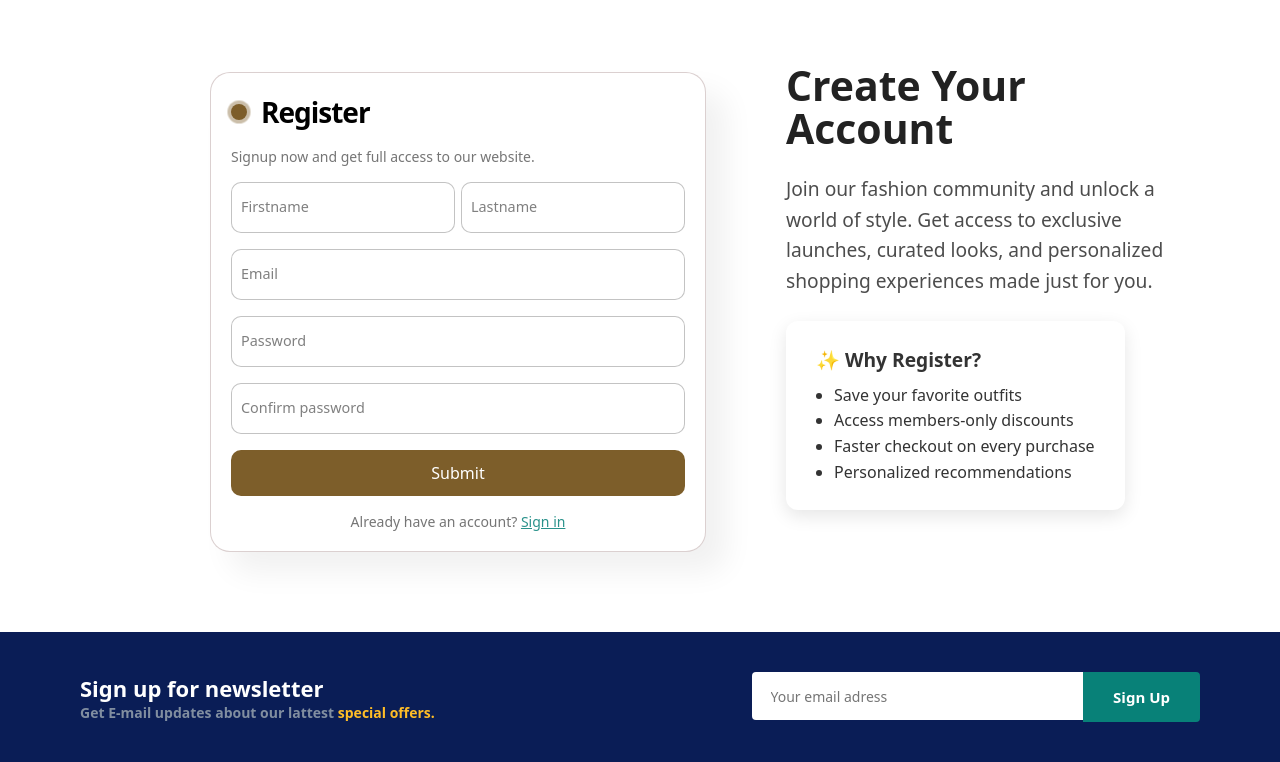
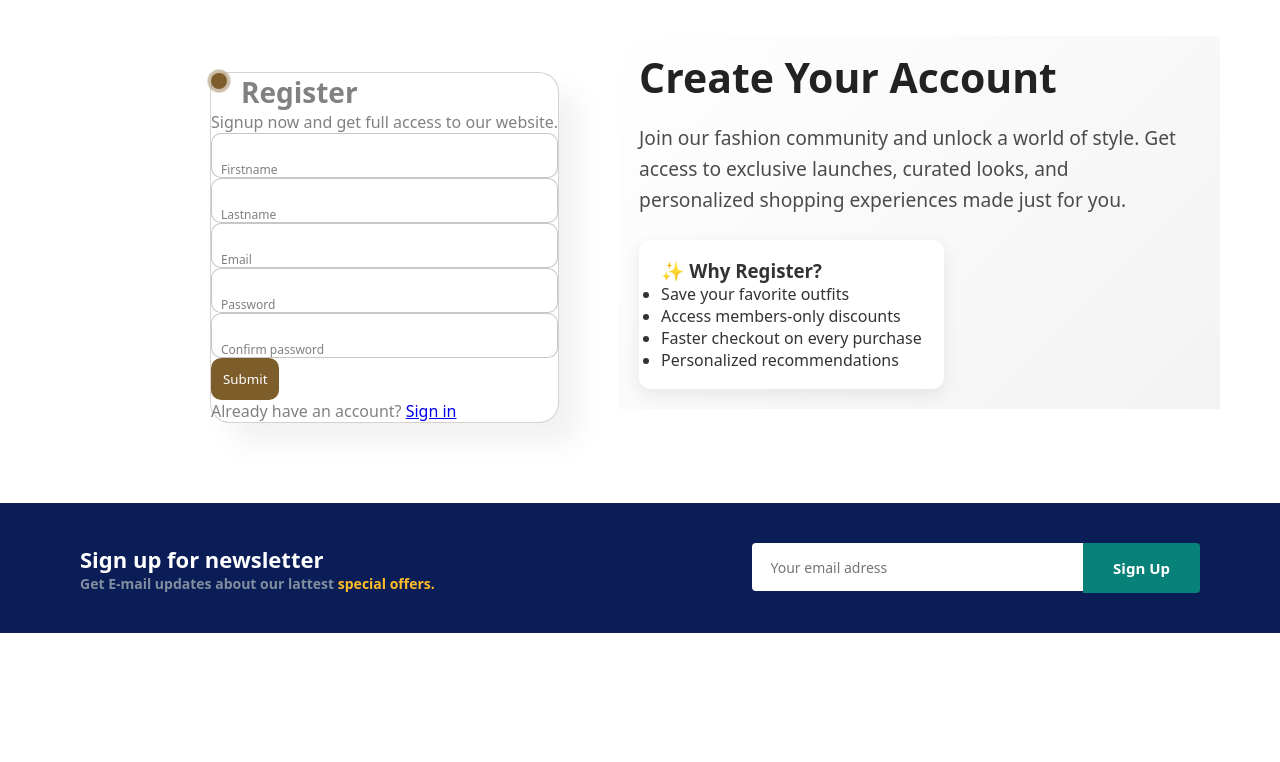
Before and after one commit to VitorTavares2/Fullstack-Django-Project, a Django app: page /user/ in a window 1280 px wide. Shown: the part 114-876 px from the top of the page. After the commit the page ends 747 px from the top, so only its background shows below. Run offline with Django 5.2, Linux system fonts and the light colour scheme; some libraries are stand-ins or nearby versions; some web fonts are replaced.

Commit message:
assets settings

```diff
--- a/stellaric/static/css/style.css
+++ b/stellaric/static/css/style.css
@@ -637,147 +615,13 @@
     background-position: center;
 }
 
-#login .form {
-    border: 1px solid rgba(216, 203, 203, 0.904);
-    box-shadow: 20px 20px 30px rgba(0, 0, 0, 0.06);
-    border-radius: 35px;
-    display: flex;
-    flex-direction: column;
-    gap: 10px;
-    max-width: 350px;
-    background-color: #fff;
-    padding: 20px;
-    border-radius: 20px;
-    position: relative;
-  }
-
-
-#login .title {
-    font-size: 28px;
-    color: #000;
-    font-weight: 600;
-    letter-spacing: -1px;
-    position: relative;
-    display: flex;
-    align-items: center;
-    padding-left: 30px;
-    text-align: center;
-  }
-
-#login  .title::before,.title::after {
-    position: absolute;
-    content: "";
-    height: 16px;
-    width: 16px;
-    border-radius: 50%;
-    left: 0px;
-    background-color: #7D5E2A;
-  }
-
-#login  .title::before {
-    width: 18px;
-    height: 18px;
-    background-color: #7D5E2A;
-  }
-
-#login .title::after {
-    width: 18px;
-    height: 18px;
-    animation: pulse 1s linear infinite;
-  }
-
-#login  .message, .signin {
-    color: rgba(88, 87, 87, 0.822);
-    font-size: 14px;
-  }
-
-#login  .signin {
-    text-align: center;
-  }
-
-#login  .signin a {
-    color: #088179dc;
-  }
-
-#login  .signin a:hover {
-    text-decoration: underline royalblue;
-  }
-
-#login  .flex {
-    display: flex;
-    width: 100%;
-    gap: 6px;
-  }
-
-#login  .form label {
-    position: relative;
-  }
-
-#login  .form label .input {
-    width: 100%;
-    padding: 10px 10px 20px 10px;
-    outline: 0;
-    border: 1px solid rgba(105, 105, 105, 0.397);
-    border-radius: 10px;
-  }
-
-#login  .form label .input + span {
-    position: absolute;
-    left: 10px;
-    top: 28px;
-    color: grey;
-    font-size: 0.7em;
-    cursor: text;
-    transition: 0.3s ease;
-  }
-
-#login  .form label .input:placeholder-shown + span {
-    top: 15px;
-    font-size: 0.9em;
-  }
-
-#login  .form label .input:focus + span,.form label .input:valid + span {
-    top: 30px;
-    font-size: 0.6em;
-    font-weight: 600;
-  }
-
-#login  .form label .input:valid + span {
-    color: green;
-  }
-
-#login  .submit {
-    border: none;
-    outline: none;
-    background-color: #7D5E2A;
-    padding: 10px;
-    border-radius: 10px;
-    color: #fff;
-    font-size: 16px;
-    transform: .3s ease;
-  }
-
-#login  .submit:hover {
-    background-color: #5e4720;
-  }
-
-  @keyframes pulse {
-    from {
-      transform: scale(0.9);
-      opacity: 1;
-    }
-
-    to {
-      transform: scale(1.8);
-      opacity: 0;
-    }
-  }
-
 #green {
     font-weight: 700;
     color: green;
 }
-login-text {
+
+/* corrige o erro: login-text → #login-text */
+#login-text {
     width: 60%;
     padding: 80px;
     display: flex;
@@ -801,40 +645,37 @@
     opacity: 0.9;
 }
 
-/* ===== RESET ÚTIL (coloque no topo do seu CSS) ===== */
+/* ===== LOGIN CONTAINER / FORM — mantido ===== */
 * { box-sizing: border-box; }
 html,body { height: 100%; }
 
-/* ===== CONTAINER PRINCIPAL - garante linha única e centralização ===== */
 #login-container {
   display: flex;
   flex-direction: row;
   align-items: center;
   justify-content: center;
-  gap: 40px;                /* espaço entre login e texto */
+  gap: 40px;
   width: 100%;
   max-width: 1200px;
   margin: 0 auto;
-  padding: 40px 20px;       /* reduza se estiver muito longe das bordas */
-  flex-wrap: nowrap;        /* impede quebra indesejada */
+  padding: 40px 20px;
+  flex-wrap: nowrap;
 }
 
-/* ===== BLOCO LOGIN - largura fixa e NÃO encolhe ===== */
 #login {
   order: -1;
   display: flex;
   justify-content: center;
   align-items: center;
-
-  width: 400px;        /* tamanho adequado */
+  width: 400px;
   flex-shrink: 0;
 }
 
 #login[style], #login { width: auto !important; }
 
 #login .form {
-  width: 100%;         /* ocupa toda a largura da div login */
-  max-width: 100%;     /* impede encolhimento automático */
+  width: 100%;
+  max-width: 100%;
   box-sizing: border-box;
   gap: 16px;
   border-radius: 20px;
@@ -909,29 +749,9 @@
   #login-text p { font-size: 1rem; max-width: 100%; }
 }
 
-.highlight-box {
-    background: white;
-    padding: 25px 30px;
-    border-radius: 12px;
-    width: fit-content;
-    box-shadow: 0 6px 18px rgba(0,0,0,0.1);
-}
-
-.highlight-box h3 {
-    margin-bottom: 10px;
-    font-size: 1.2rem;
-}
-
-.highlight-box ul {
-    margin: 0;
-    padding-left: 18px;
-    font-size: 1rem;
-    line-height: 1.6;
-}
+/* ===== RESPONSIVO GERAL ===== */
 @media (max-width:799px) {
-    .section-p1 {
-        padding: 40px 40px;
-    }
+    .section-p1 { padding: 40px 40px; }
 
     #navbar1 {
         display: flex;
```
Also changed, not shown: other parts of stellaric/static/css/style.css (+99 -156 lines).
